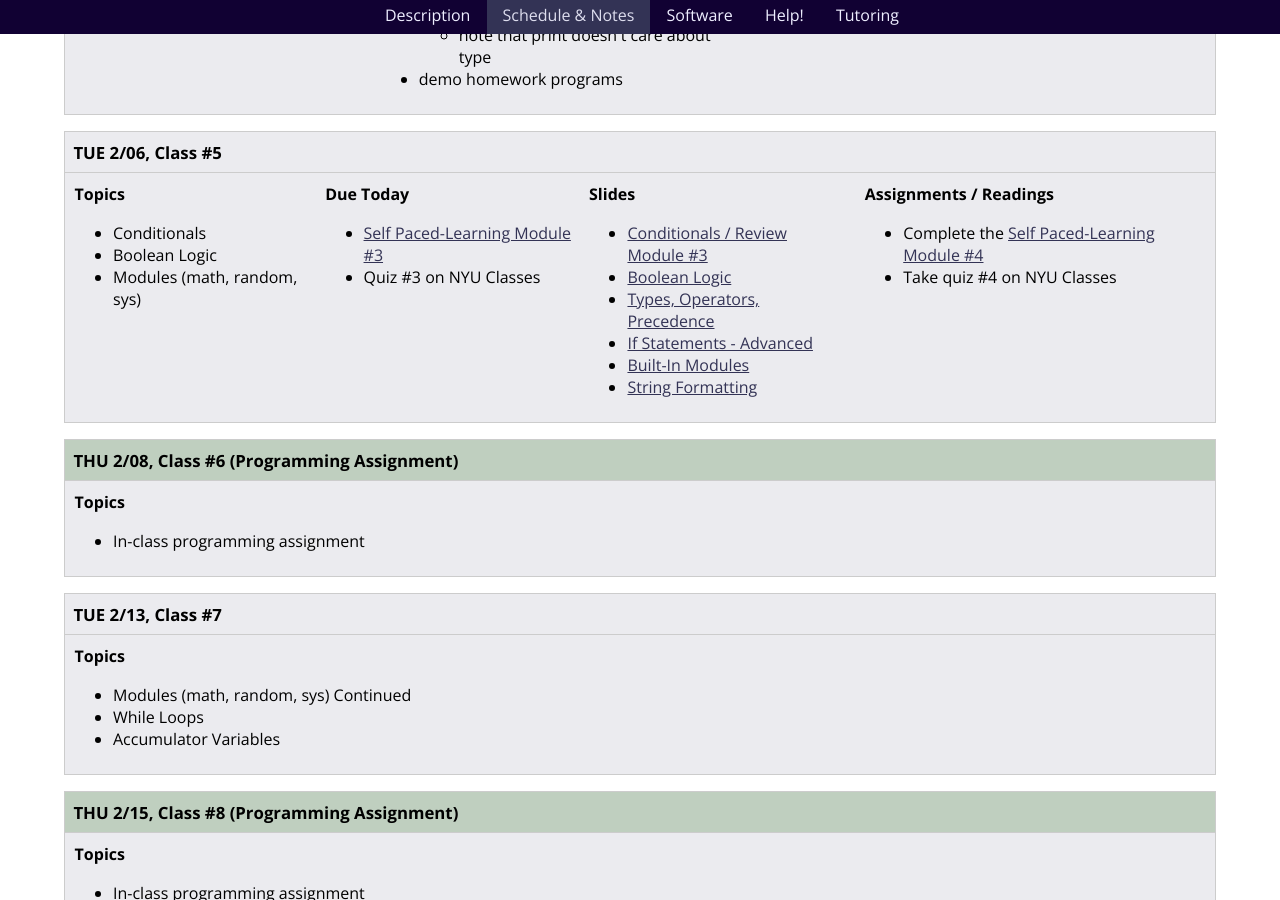
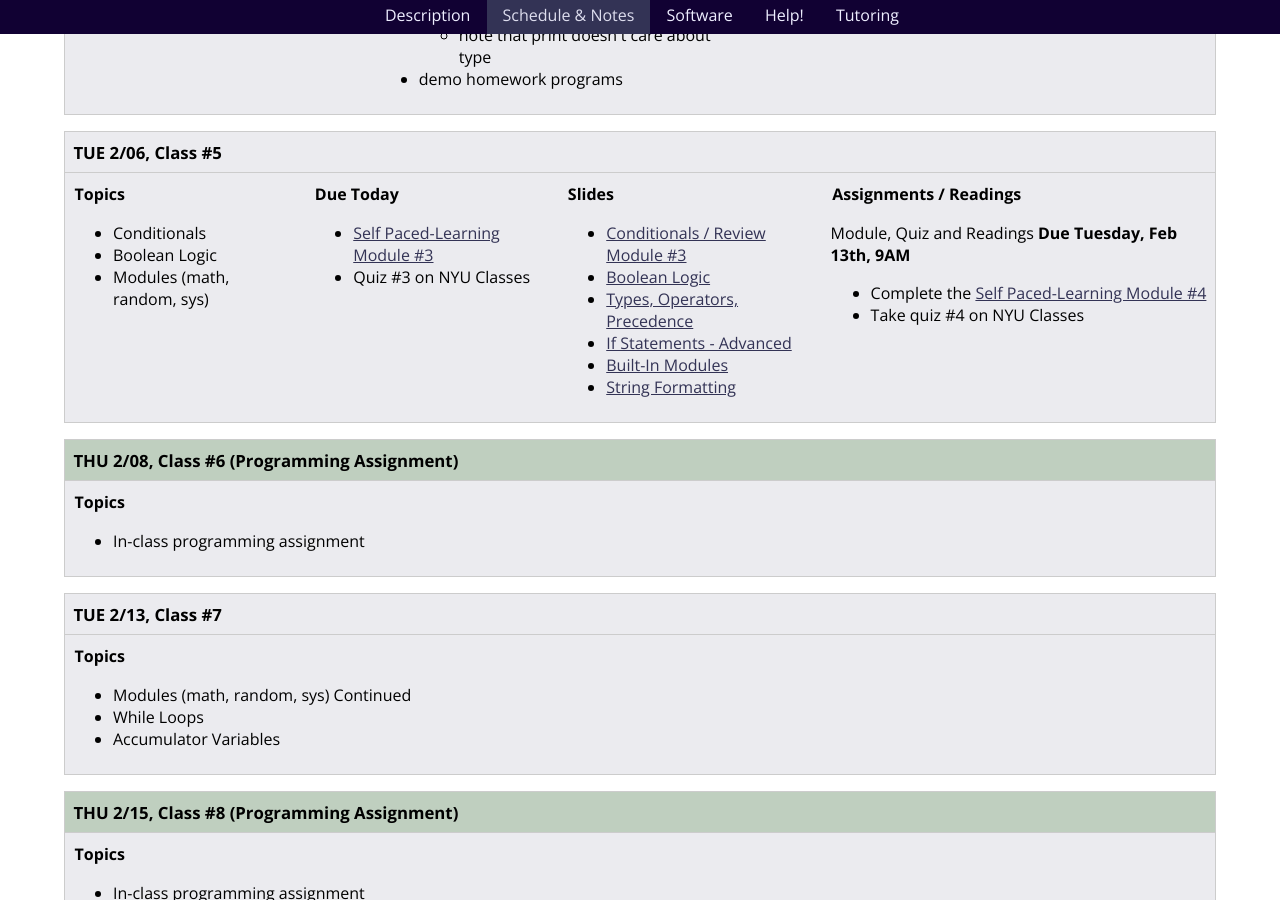
Before and after one commit to foureyes/csci-ua.0002-spring2018-002-008, a Jekyll site: the page built from schedule.markdown, in a window 1280 px wide and 900 px high, scrolled down 2297 px. Built offline with Jekyll 4.4.1, drawn with Linux system fonts in a browser that asks for light colours.

Commit message:
fix up due dates

```diff
--- a/_includes/classes/05/materials.markdown
+++ b/_includes/classes/05/materials.markdown
@@ -24,6 +24,8 @@
 
 <article class="assignments" markdown="block">
 ####  Assignments / Readings
+
+Module, Quiz and Readings __Due Tuesday, Feb 13th, 9AM__
 
 * Complete the [Self Paced-Learning Module #4]({{ site.module4 }})
 * Take quiz #4 on NYU Classes
```
